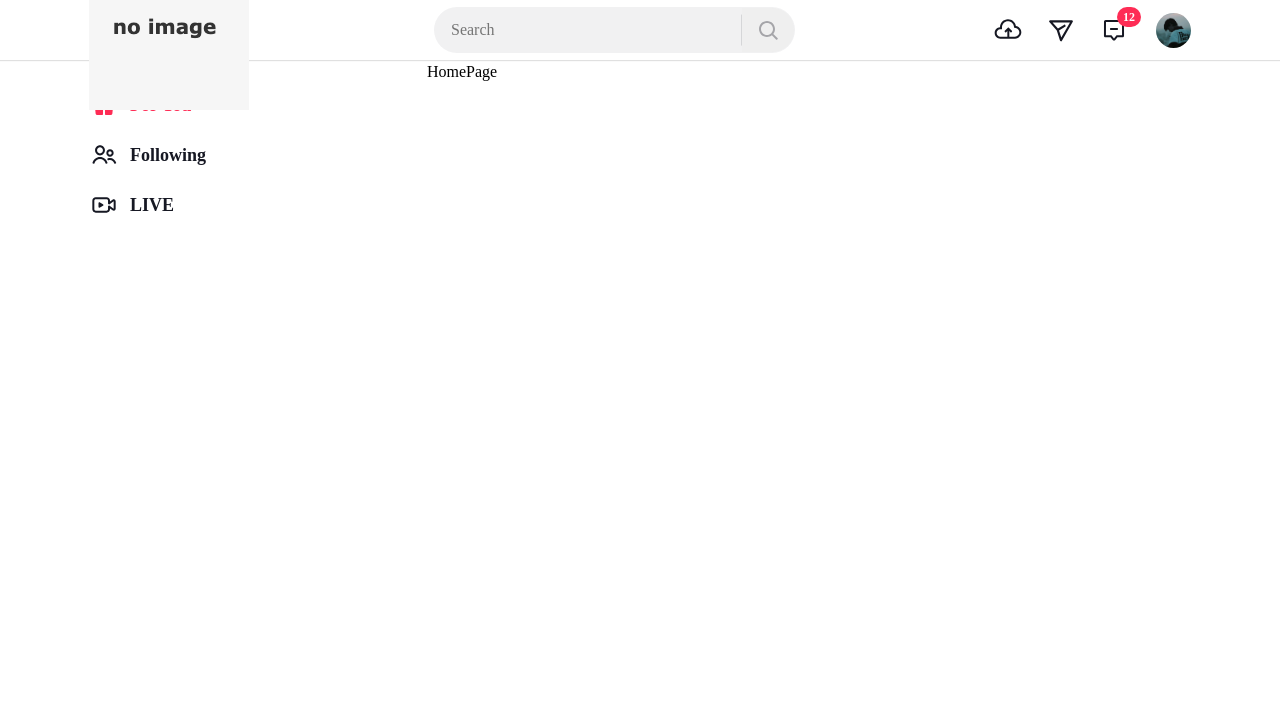
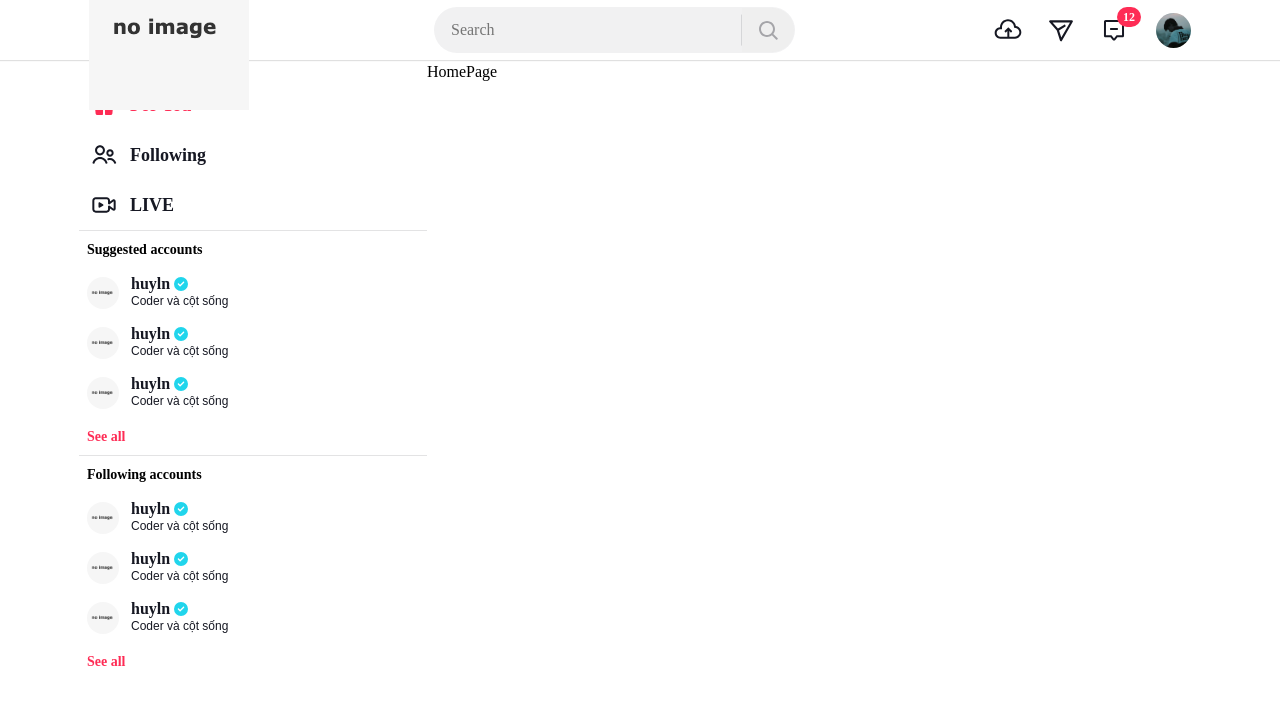
Before and after one commit to huylncoder/Tiktok-UI, a React (Create React App) app: page / in a window 1280 px wide. Shown: the top 704 px of the page. Built offline with nearby package versions, Linux system fonts and the light colour scheme; a web font is replaced by a local one.

Commit message:
Xây dựng UI phần sidebar #2

```diff
--- a/src/Layouts/components/Sidebar/Sidebar.js
+++ b/src/Layouts/components/Sidebar/Sidebar.js
@@ -12,6 +12,7 @@ import {
     LiveIcon,
     LiveActiveIcon,
 } from '~/components/Icons';
+import SuggestedAccounts from '~/components/SuggestedAccounts';
 
 const cx = classNames.bind(styles);
 
@@ -38,6 +39,9 @@ const Sidebar = () => {
                     activeIcon={<LiveActiveIcon />}
                 />
             </MenuSidebar>
+
+            <SuggestedAccounts label="Suggested accounts"/>
+            <SuggestedAccounts label="Following accounts"/>
         </aside>
     );
 };
--- /dev/null
+++ b/src/components/SuggestedAccounts/AccountItem.js
@@ -0,0 +1,49 @@
+// import PropTypes from 'prop-types';
+import HeadlessTippy from '@tippyjs/react/headless';
+import { FontAwesomeIcon } from '@fortawesome/react-fontawesome';
+import { faCircleCheck } from '@fortawesome/free-solid-svg-icons';
+import classNames from 'classnames/bind';
+import styles from './SuggestedAccounts.module.scss';
+
+import Image from '../Image/Image';
+import { Wrapper as PopperWrapper } from '~/components/Popper';
+import AccountPreview from './AccountPreview';
+
+const cx = classNames.bind(styles);
+
+const AccountItem = () => {
+    return (
+        <div>
+            <HeadlessTippy
+                interactive
+                delay={[800, 0]}
+                offset={[-20, 0]}
+                placement="bottom"
+                render={(attrs) => (
+                    <div tabIndex="-1" {...attrs}>
+                        <PopperWrapper>
+                            <AccountPreview />
+                        </PopperWrapper>
+                    </div>
+                )}
+            >
+                <div className={cx('account-item')}>
+                    <Image className={cx('avatar')} src="" alt="" />
+                    <div className={cx('sug-info')}>
+                        <div className={cx('nickname')}>
+                            <strong>huyln</strong>
+                            <span className={cx('checkBlue')}>
+                                <FontAwesomeIcon icon={faCircleCheck} />
+                            </span>
+                        </div>
+                        <p className={cx('fullname')}>Coder và cột sống</p>
+                    </div>
+                </div>
+            </HeadlessTippy>
+        </div>
+    );
+};
+
+AccountItem.propTypes = {};
+
+export default AccountItem;
--- /dev/null
+++ b/src/components/SuggestedAccounts/AccountPreview/AccountPreview.js
@@ -0,0 +1,40 @@
+import { FontAwesomeIcon } from '@fortawesome/react-fontawesome';
+import { faCircleCheck } from '@fortawesome/free-solid-svg-icons';
+import classNames from 'classnames/bind';
+import styles from './AccountPreview.module.scss';
+
+import Image from '~/components/Image/Image';
+import Button from '~/components/Button/Button';
+
+const cx = classNames.bind(styles);
+
+const AccountPreview = () => {
+    return (
+        <div className={cx('wrapper')}>
+            <header className={cx('header')}>
+                <Image className={cx('avatar')} src="" alt="" />
+                <Button className={cx('follow-btn')} primary small>
+                    Follow
+                </Button>
+            </header>
+
+            <div className={cx('sug-info')}>
+                <div className={cx('nickname')}>
+                    <strong>huyln</strong>
+                    <span className={cx('checkBlue')}>
+                        <FontAwesomeIcon icon={faCircleCheck} />
+                    </span>
+                </div>
+                <p className={cx('fullname')}>Coder và cột sống</p>
+                <p className={cx('analytics')}>
+                    <strong className={cx('value')}>8.2M </strong>
+                    <span className={cx('label')}>Followers</span>
+                    <strong className={cx('value')}>8.2M </strong>
+                    <span className={cx('label')}>Likes</span>
+                </p>
+            </div>
+        </div>
+    );
+};
+
+export default AccountPreview;
--- /dev/null
+++ b/src/components/SuggestedAccounts/AccountPreview/AccountPreview.module.scss
@@ -0,0 +1,46 @@
+.wrapper {
+    min-width: 320px;
+    min-height: 182px;
+    padding: 20px;
+}
+
+.header {
+    display: flex;
+    align-items: center;
+    justify-content: space-between;
+    .avatar {
+        width: 44px;
+        height: 44px;
+        border-radius: 50%;
+        object-fit: cover;
+    }
+    .follow-btn {
+        border-radius: 5px;
+    }
+}
+
+.sug-info {
+    margin-top: 12px;
+    color: var(--text-color);
+    .nickname {
+        font-size: 1.8rem;
+        .checkBlue {
+            margin-left: 4px;
+            font-size: 1.4rem;
+            color: #20d5ec;
+        }
+    }
+    .fullname {
+        font-size: 1.4rem;
+        color: var(--text-color);
+        font-family: Arial, Helvetica, sans-serif;
+    }
+    .analytics {
+        margin-top: 10px;
+        font-size: 1.8rem;
+        .value ~ .value {
+            margin-left: 20px;
+        }
+    }
+
+}
--- /dev/null
+++ b/src/components/SuggestedAccounts/AccountPreview/index.js
@@ -0,0 +1 @@
+export { default } from './AccountPreview'
--- /dev/null
+++ b/src/components/SuggestedAccounts/SuggestedAccounts.js
@@ -0,0 +1,27 @@
+import PropTypes from 'prop-types';
+import classNames from 'classnames/bind';
+import styles from './SuggestedAccounts.module.scss';
+
+import AccountItem from './AccountItem';
+
+const cx = classNames.bind(styles);
+
+const SuggestedAccounts = ({ label }) => {
+    return (
+        <div className={cx('wrapper')}>
+            <p className={cx('label')}>{label}</p>
+
+            <AccountItem />
+            <AccountItem />
+            <AccountItem />
+
+            <p className={cx('more-btn')}>See all</p>
+        </div>
+    );
+};
+
+SuggestedAccounts.prototype = {
+    label: PropTypes.string.isRequired,
+};
+
+export default SuggestedAccounts;
--- /dev/null
+++ b/src/components/SuggestedAccounts/SuggestedAccounts.module.scss
@@ -0,0 +1,50 @@
+.wrapper {
+    border-top: 1px solid #e3e3e4;
+    .label {
+        padding: 8px;
+        font-size: 1.4rem;
+        font-weight: 600;
+    }
+    .more-btn {
+        font-size: 1.4rem;
+        font-weight: 700;
+        color: #fe2c55;
+        padding: 8px;
+        cursor: pointer;
+        user-select: none;
+    }
+}
+
+.account-item {
+    display: flex;
+    align-items: center;
+    padding: 8px;
+    cursor: pointer;
+}
+
+.avatar {
+    width: 32px;
+    height: 32px;
+    border-radius: 50%;
+    object-fit: cover;
+}
+
+.sug-info {
+    flex: 1;
+    margin-left: 12px;
+    .nickname {
+        font-size: 1.6rem;
+        color: var(--text-color);
+        line-height: 1;
+        .checkBlue {
+            margin-left: 4px;
+            font-size: 1.4rem;
+            color: #20d5ec;
+        }
+    }
+    .fullname {
+        font-size: 1.2rem;
+        color: var(--text-color);
+        font-family: Arial, Helvetica, sans-serif;
+    }
+}
--- /dev/null
+++ b/src/components/SuggestedAccounts/index.js
@@ -0,0 +1 @@
+export { default } from './SuggestedAccounts'
--- a/src/styles/GlobalStyles/GlobalStyles.scss
+++ b/src/styles/GlobalStyles/GlobalStyles.scss
@@ -49,7 +49,6 @@
 
 html {
     font-size: 62.5%;
-    font-family: var(--font-family);
 }
 
 // Scrollbar CSS
@@ -69,6 +68,7 @@ html *::-webkit-scrollbar-track {
 }
 
 body {
+    font-family: var(--font-family);
     font-size: 1.6rem;
     line-height: 1.5;
     text-rendering: optimizeSpeed;
```
